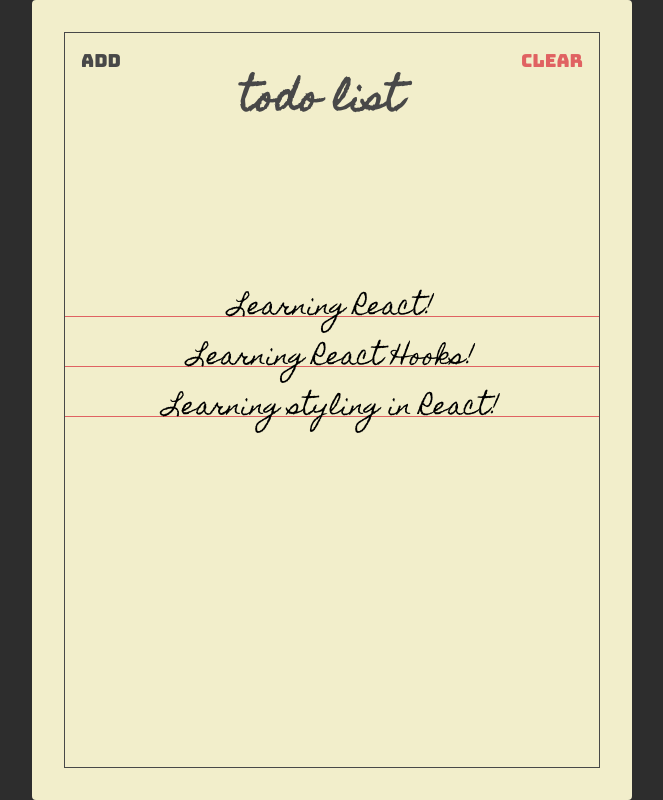
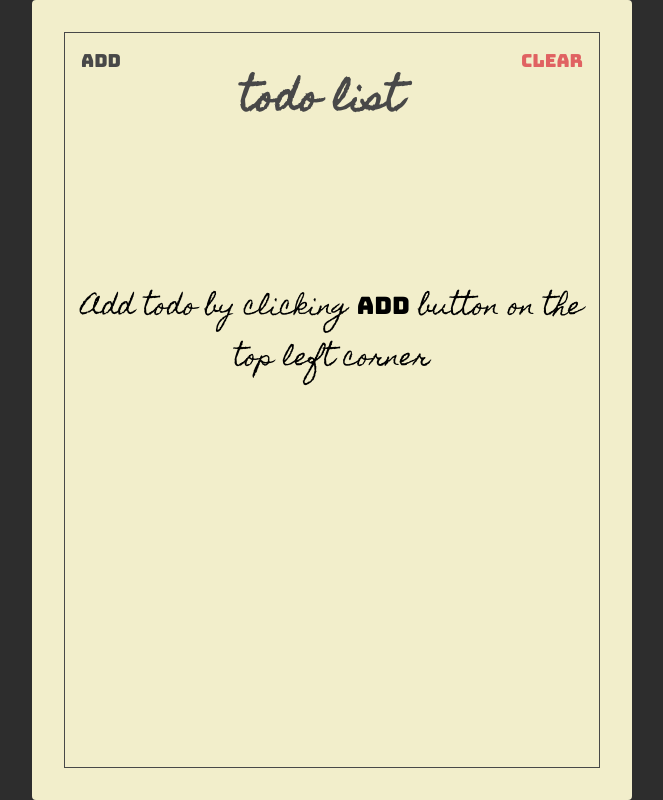
Before and after one commit to Criezc/React-Todo-List, a React (Create React App) app: page / in a window 1280 px wide. Both pictures are taken after a click on the button "Clear". Shown: the whole page, without its empty margins (308-971 px from the left). Built offline with nearby package versions, Linux system fonts and the light colour scheme.

Commit message:
delete function and placeholder

```diff
--- a/src/components/Header.jsx
+++ b/src/components/Header.jsx
@@ -1,21 +1,24 @@
 import React from "react";
 import PropTypes from "prop-types";
 
-const Header = ({ showAddToggle, showAdd }) => {
+const Header = ({ showAddToggle, showAdd, clearTodos }) => {
   return (
     <section className="header">
       <button className="header-btn main-black-color" onClick={showAddToggle}>
         {showAdd ? "Finish" : "add"}
       </button>
       <h1 className="header-title">Todo List</h1>
-      <button className="header-btn main-red-color">Clear</button>
+      <button className="header-btn main-red-color" onClick={clearTodos}>
+        Clear
+      </button>
     </section>
   );
 };
 
 Header.propTypes = {
   showAddToggle: PropTypes.func.isRequired,
-  showAdd: PropTypes.bool.isRequired
+  showAdd: PropTypes.bool.isRequired,
+  clearTodos: PropTypes.func.isRequired
 };
 
 export default Header;
--- a/src/components/Todos.jsx
+++ b/src/components/Todos.jsx
@@ -2,12 +2,28 @@
 import PropTypes from "prop-types";
 import Todo from "./Todo";
 
-const Todos = ({ todos }) => {
+const Todos = ({ todos, completeTodo }) => {
   return (
     <section className="todos">
-      {todos.map((todo, index) => {
-        return <Todo key={index} text={todo.text} />;
-      })}
+      {todos.length > 0 &&
+        todos.map((todo, index) => {
+          return (
+            <Todo
+              key={index}
+              text={todo.text}
+              isCompleted={todo.isCompleted}
+              completeTodo={completeTodo}
+              index={index}
+            />
+          );
+        })}
+      {todos.length === 0 && (
+        <div className="todo-placeholder-text">
+          Add todo by clicking{" "}
+          <span className="add-button-placeholder-text">Add</span> button on the
+          top left corner
+        </div>
+      )}
     </section>
   );
 };
@@ -17,7 +33,8 @@
     PropTypes.arrayOf <
     PropTypes.shape({
       text: PropTypes.string
-    })
+    }),
+  completeTodo: PropTypes.func.isRequired
 };
 
 export default Todos;
--- a/src/pages/TodoList.jsx
+++ b/src/pages/TodoList.jsx
@@ -30,13 +30,18 @@
     setTodos(addedTodo);
   };
 
+  const clearTodos = () => setTodos([]);
   const showAddToggle = () => setShowAdd(!showAdd);
 
   return (
     // paper disini menggantikan div class container dan frame
     // yang di link dari Paper.jsx
     <Paper>
-      <Header showAddToggle={showAddToggle} showAdd={showAdd} />
+      <Header
+        showAddToggle={showAddToggle}
+        showAdd={showAdd}
+        clearTodos={clearTodos}
+      />
       <TodoForm addTodo={addTodo} showAdd={showAdd} />
       <Todos todos={todos} completeTodo={completeTodo} />
     </Paper>
--- a/src/styles.css
+++ b/src/styles.css
@@ -159,3 +159,15 @@
   left: 50%;
   transform: translate(-50%);
 }
+
+.todo-placeholder-text {
+  font-family: "Homemade Apple", sans-serif;
+  font-size: 24px;
+  text-align: center;
+  padding: 16px;
+}
+
+.add-button-placeholder-text {
+  font-family: "Bungee", sans-serif;
+  font-size: 24px;
+}
```
